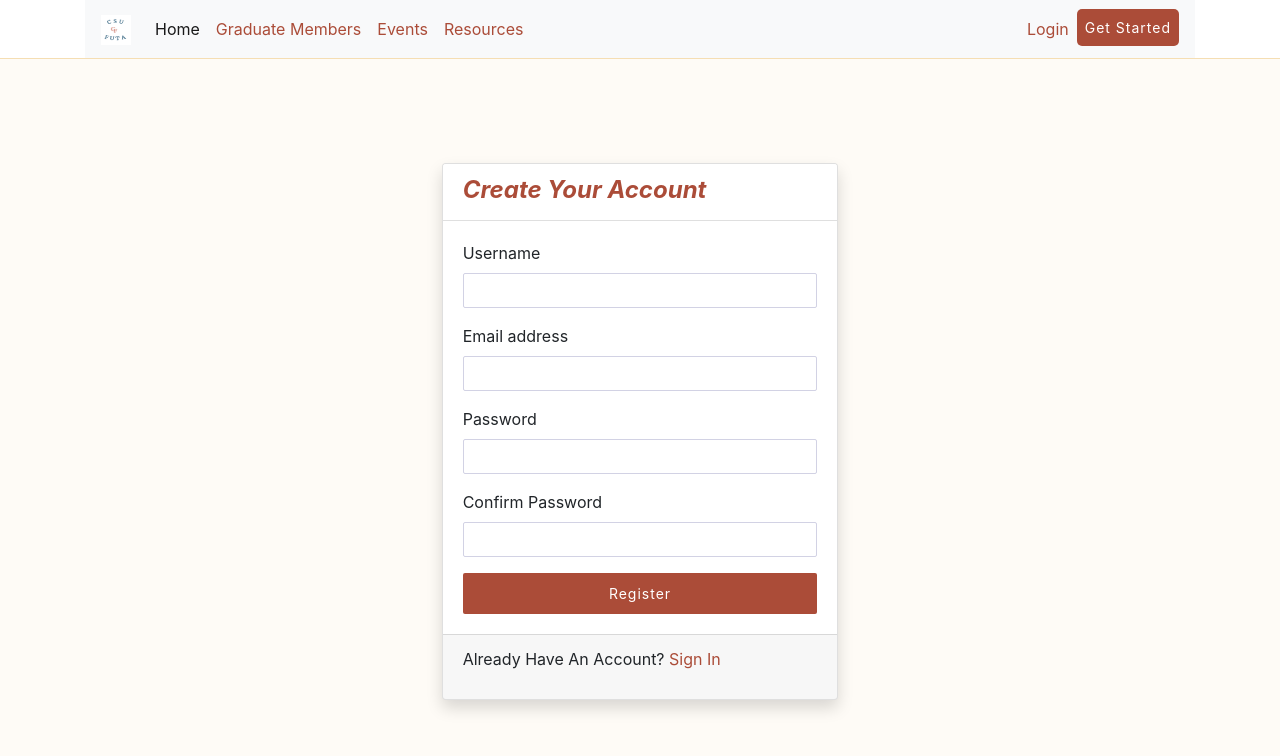
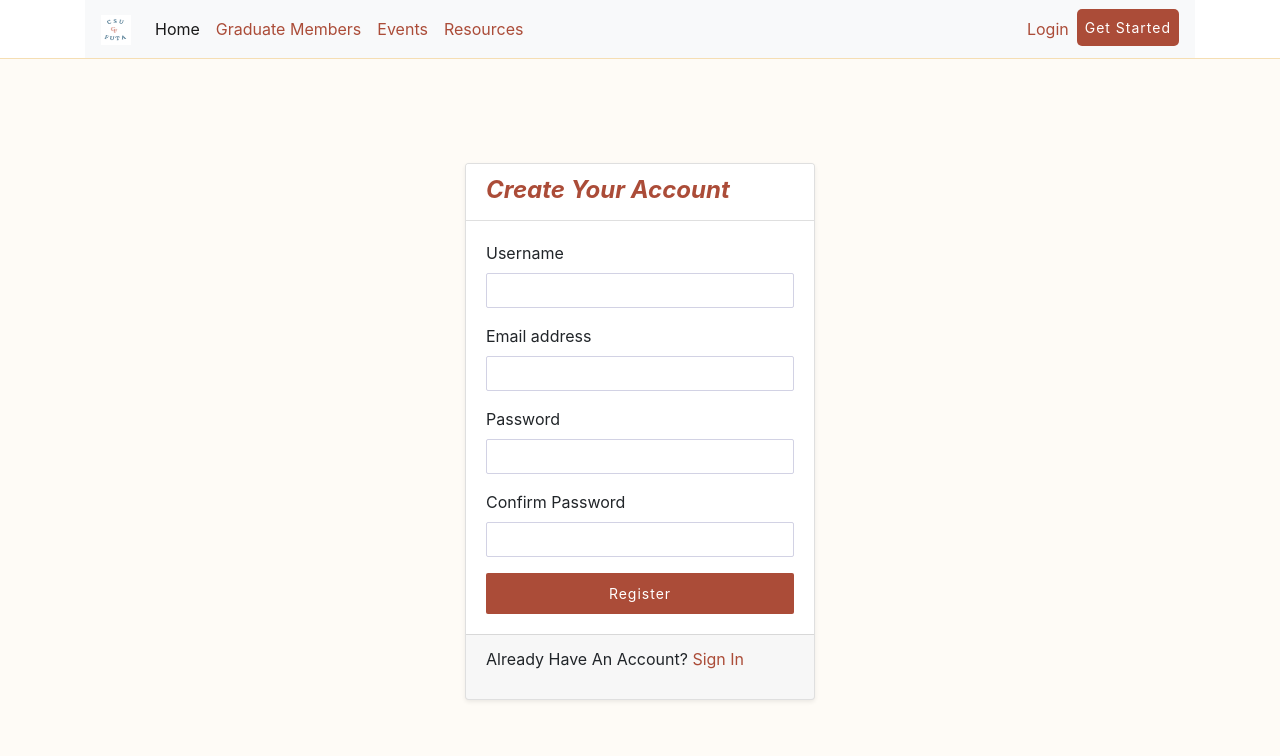
Before and after one commit to profmcdan/csu-gf-client, a React (Create React App) app: page /register in a window 1280 px wide. Shown: the top 756 px of the page. Built offline with nearby package versions, Linux system fonts and the light colour scheme.

Commit message:
card resize

```diff
--- a/src/components/auth/Register.tsx
+++ b/src/components/auth/Register.tsx
@@ -8,7 +8,7 @@ export default function index() {
       <div className="container-fluid register-panel">
         <div className="row mt-4">
           <div className="col-md-4 offset-md-4">
-            <div className="card shadow">
+            <div className="card shadow-sm">
               <div className="card-header form-header">
                 <h3 className="mb-1 form-header-text">
                   Create Your Account
--- a/src/components/auth/auth.css
+++ b/src/components/auth/auth.css
@@ -32,3 +32,8 @@
 .text-default{
     color: #ab4c38;
 }
+
+.register-panel .card{
+    max-width: 350px;
+    margin: auto;
+}
```
